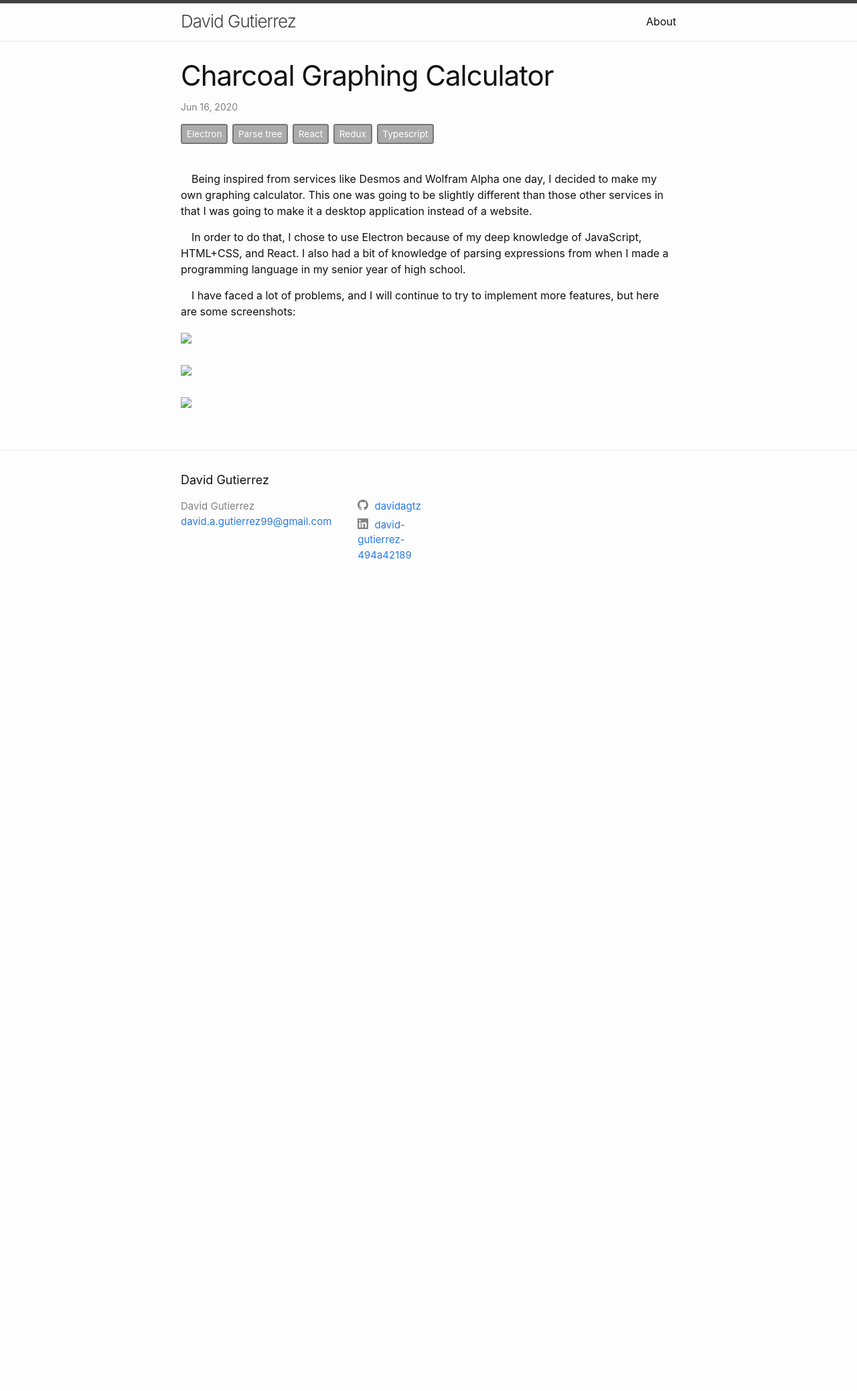
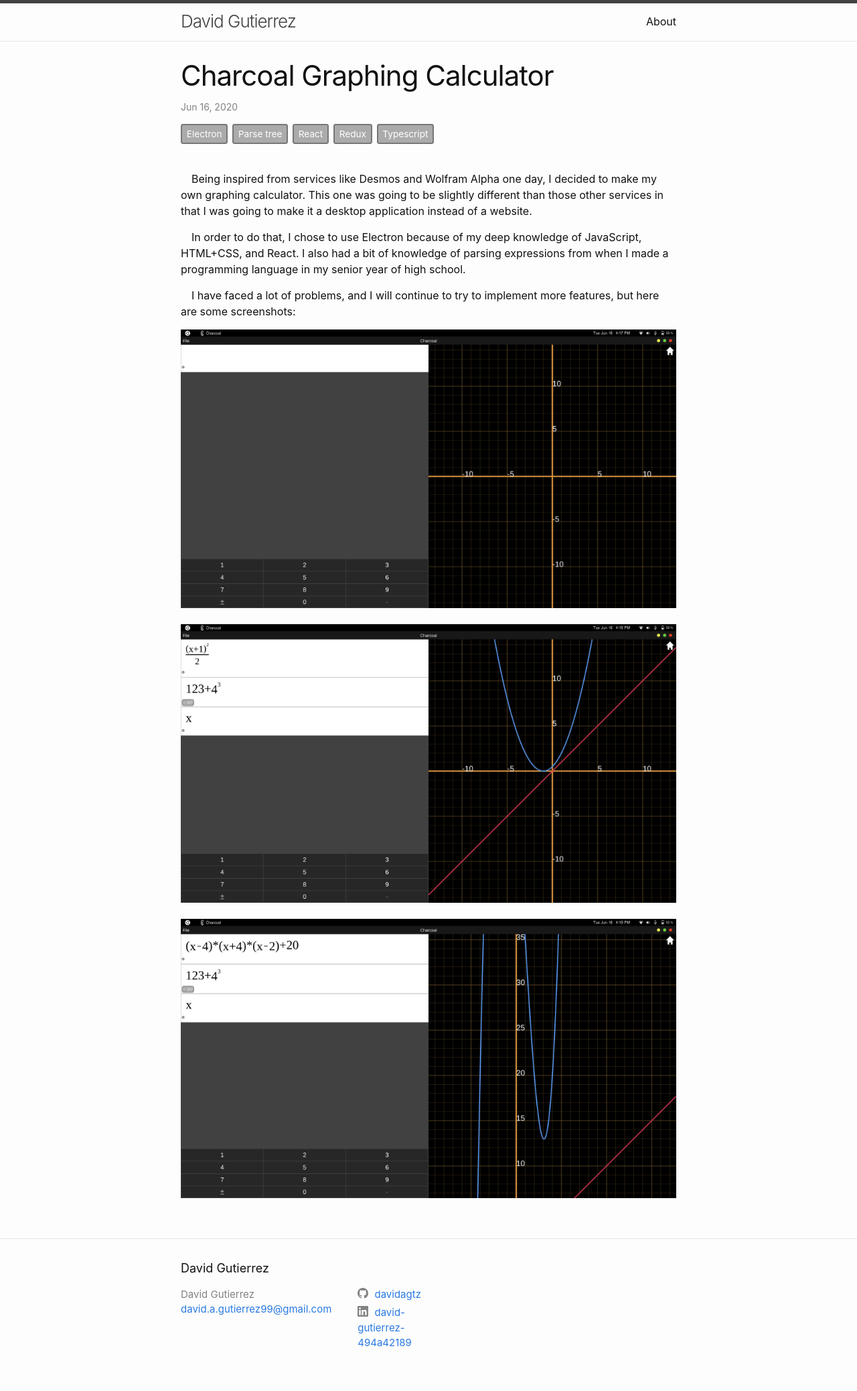
Before and after one commit to davidagtz/davidagtz.github.io, a Jekyll site: the page built from _posts/2020-06-16-charcoal-graphing-calculator.md, in a window 1280 px wide. Shown: the whole page at 67% size. Built offline with Jekyll 4.4.1, drawn with Linux system fonts in a browser that asks for light colours; before the commit the page ends 900 px from its top, so only the background shows below that.

Commit message:
fixed urls

```diff
--- a/_posts/2020-06-16-charcoal-graphing-calculator.md
+++ b/_posts/2020-06-16-charcoal-graphing-calculator.md
@@ -16,11 +16,11 @@ In order to do that, I chose to use Electron because of my deep knowledge of Jav
 I have faced a lot of problems, and I will continue to try to implement more features, but here are some screenshots:
 
 <div style="text-indent:0">
-<img src="/portfolio/assets/charcoal-1.png"/>
+<img src="/assets/charcoal-1.png"/>
 <br/>
 <br/>
-<img src="/portfolio/assets/charcoal-2.png"/>
+<img src="/assets/charcoal-2.png"/>
 <br/>
 <br/>
-<img src="/portfolio/assets/charcoal-3.png"/>
+<img src="/assets/charcoal-3.png"/>
 </div>
--- a/about.markdown
+++ b/about.markdown
@@ -4,7 +4,7 @@ title: About
 permalink: /about/
 ---
 
-<image src="/portfolio/assets/niagara.jpg" style="width:10em; vertical-align: top"/>
+<image src="/assets/niagara.jpg" style="width:10em; vertical-align: top"/>
 <div style="display:inline-block; width:calc(100% - 12em); padding-left:1em">
 {{"&nbsp;&nbsp;&nbsp;&nbsp;Hello! My name is David Gutierrez, and I am a software developer. I currently study at the University of Texas at Dallas studying Computer Science. I hope to graduate in 2023. I have experience coding in a whole load of frameworks and languages.
 
```
